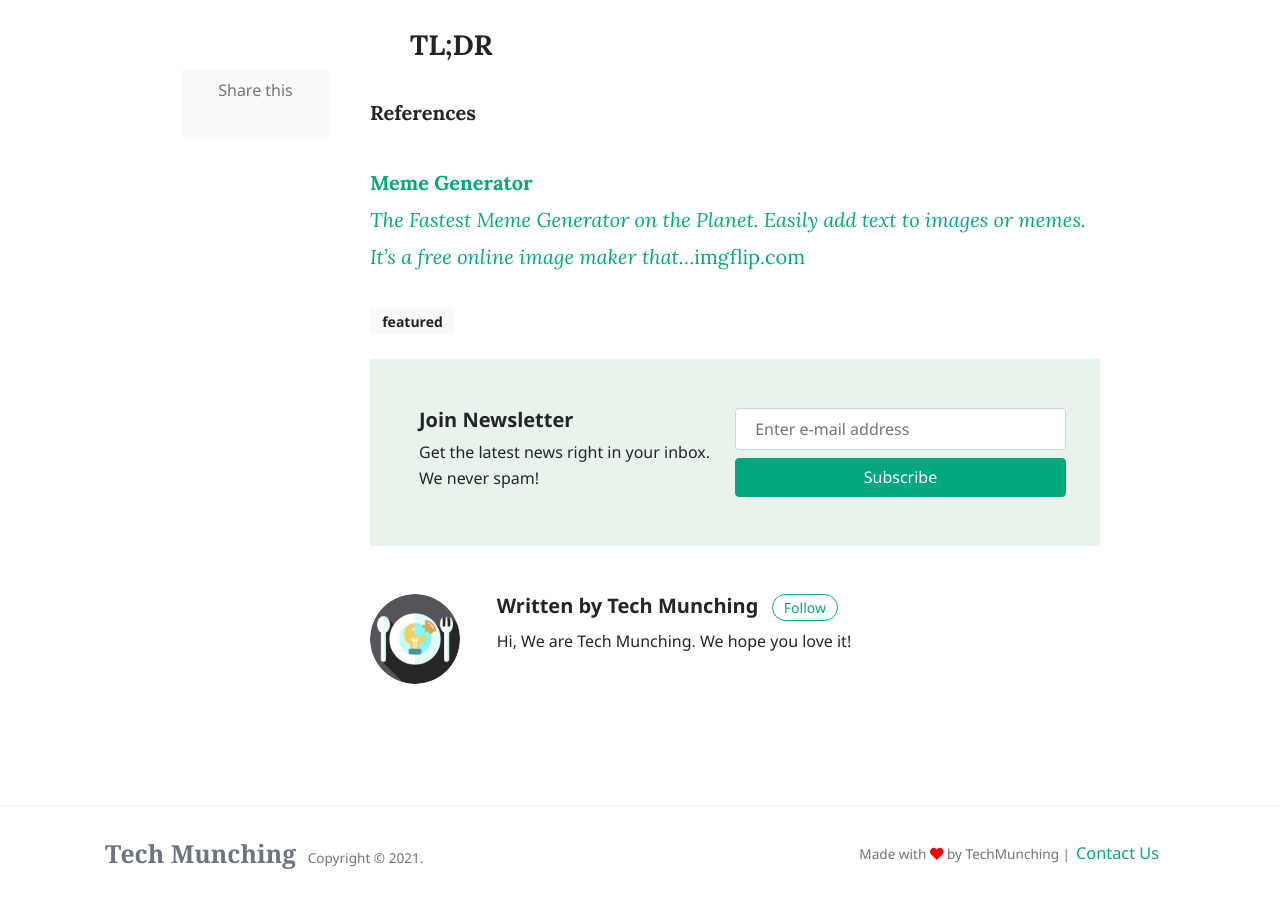
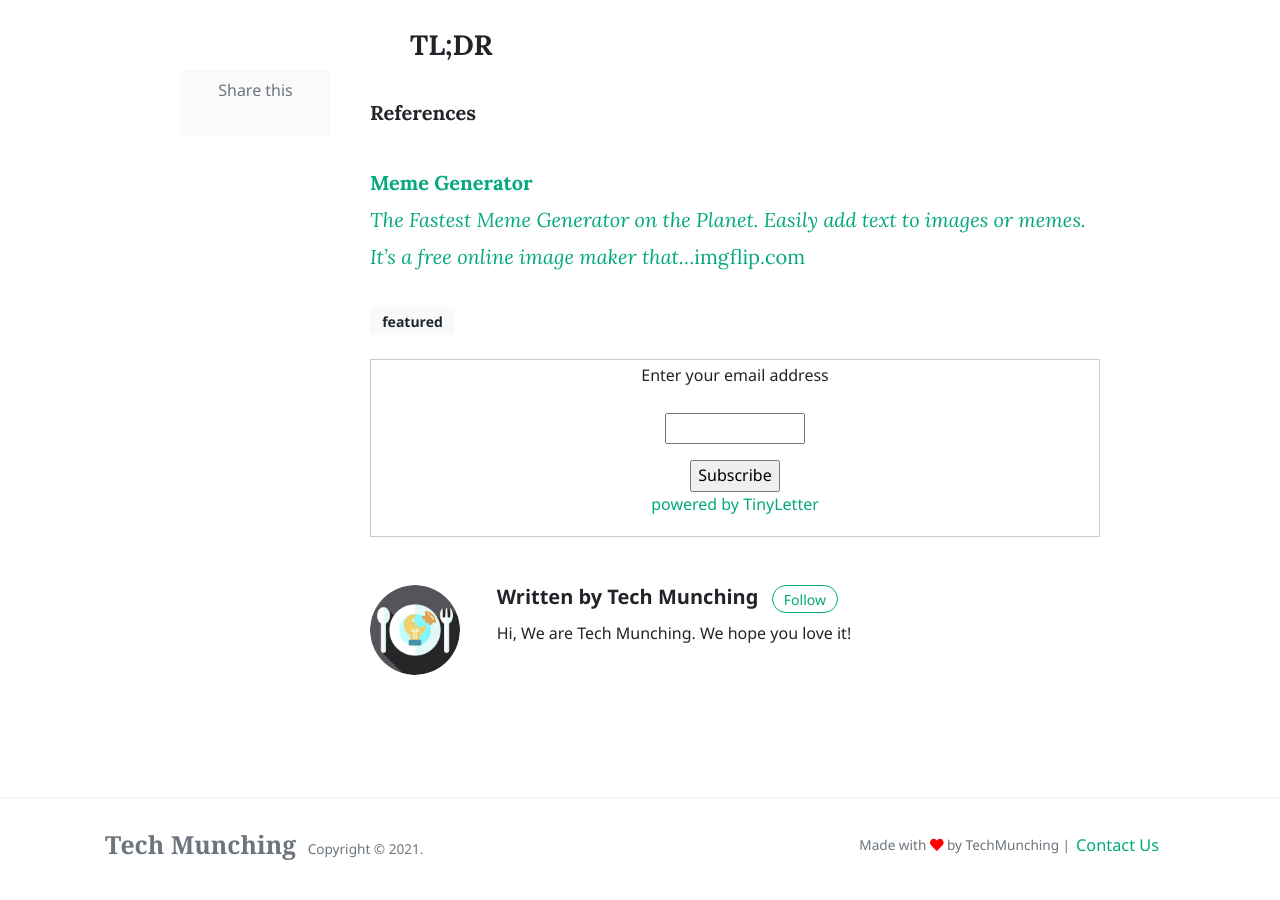
Before and after one commit to techmunching/techmunching.github.io, a Jekyll site: the page built from _posts/2019-10-13-smart-observer-pattern-in-c.markdown, in a window 1280 px wide and 900 px high, scrolled down 4198 px. Built offline with Jekyll 4.4.1, drawn with Linux system fonts in a browser that asks for light colours; nearby versions of some CDN libraries; comment, search, counter and statistics services are not loaded.

Commit message:
TinyLetter integration

```diff
--- a/_config.yml
+++ b/_config.yml
@@ -6,7 +6,7 @@
 baseurl: ''
 disqus: 'techmunching'
 email: 'techmunching@gmail.com'
-mailchimp-list: ''
+mailchimp-list: 'https://tinyletter.com/TechMunching'
 
 include: ["_pages"]
 permalink: /:title/
--- a/_layouts/post.html
+++ b/_layouts/post.html
@@ -81,7 +81,7 @@
 
             <!-- Mailchimp Subscribe Form -->
             {% if site.mailchimp-list %}
-			<div class="border p-5 bg-lightblue">
+			<!-- <div class="border p-5 bg-lightblue">
 				<div class="row justify-content-between">
 					<div class="col-md-6 mb-2 mb-md-0">
 						<h5 class="font-weight-bold">Join Newsletter</h5>
@@ -102,7 +102,15 @@
 						</div>
 					</div>
 				</div>
-			</div>
+			</div> -->
+			<form style="border:1px solid #ccc;padding:3px;text-align:center;"
+				action="https://tinyletter.com/TechMunching" method="post" target="popupwindow"
+				onsubmit="window.open('https://tinyletter.com/TechMunching', 'popupwindow', 'scrollbars=yes,width=800,height=600');return true">
+				<p><label for="tlemail">Enter your email address</label></p>
+				<p><input type="text" style="width:140px" name="email" id="tlemail" /></p>
+				<input type="hidden" value="1"name="embed" /><input type="submit" value="Subscribe" />
+				<p><a href="https://tinyletter.com" target="_blank">powered by TinyLetter</a></p>
+			</form>
             {% endif %}
 
 
```
